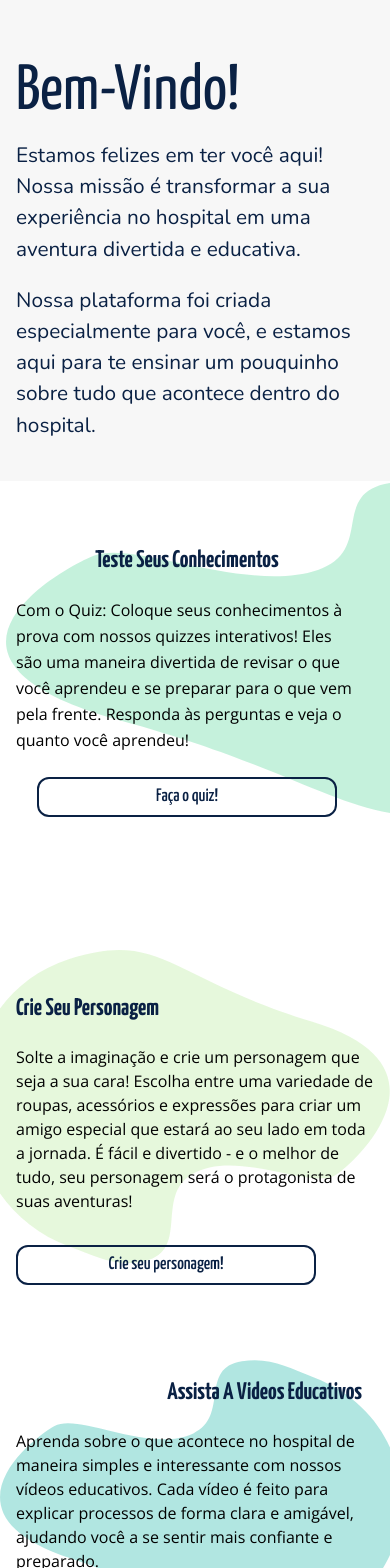
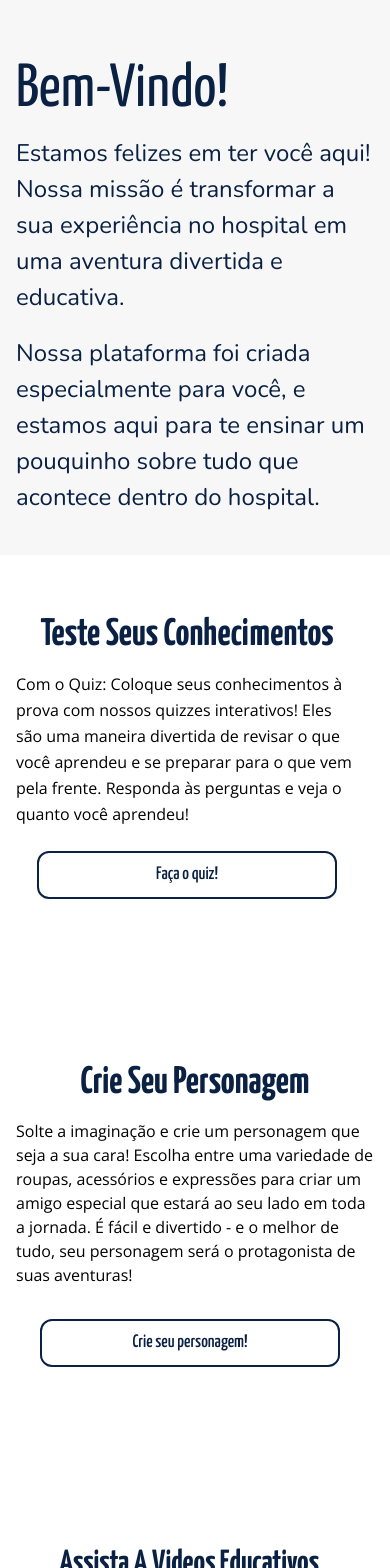
Before and after one commit to rafadagalera/Amigos-da-Saude, a React (Vite) app: page / in a window 390 px wide. Shown: the part 420-1988 px from the top of the page. Built offline with nearby package versions, Linux system fonts and the light colour scheme.

Commit message:
fix: home responsive

```diff
--- a/src/pages/home.jsx
+++ b/src/pages/home.jsx
@@ -3,13 +3,14 @@ import { Link } from "react-router-dom";
 export default function Home() {
   return (
     <div className="pt-20">
-      <div className="bg-banner-mobile h-[20rem] bg-contain bg-top bg-no-repeat sm:h-[32rem] md:bg-banner md:bg-cover"></div>
+      <div className="h-[20rem] bg-banner-mobile bg-contain bg-top bg-no-repeat sm:h-[32rem] md:bg-banner md:bg-cover"></div>
 
       <div className="container mx-auto flex flex-wrap justify-between gap-20 pt-16">
-
-        <div className="w-full pb-10 px-4 text-azul-900 md:w-[60%]">
-          <h1 className="font-yanone text-[4rem]">Bem-Vindo!</h1>
-          <div className="flex flex-col gap-5 font-nunito text-[1.3rem] md:text-[2rem]">
+        <div className="w-full px-4 pb-10 text-azul-900 md:w-[60%]">
+          <h1 className="font-yanone text-[3.8rem] md:text-[4rem]">
+            Bem-Vindo!
+          </h1>
+          <div className="flex flex-col gap-5 font-nunito text-[1.5rem] md:text-[2rem]">
             <p>
               Estamos felizes em ter você aqui! Nossa missão é transformar a sua
               experiência no hospital em uma aventura divertida e educativa.
@@ -24,53 +25,53 @@ export default function Home() {
       </div>
 
       <div className="relative">
-        <div className="absolute top-0 flex h-auto w-full flex-col bg-vetor1 bg-contain bg-right bg-no-repeat px-4 pr-8 pt-16 md:h-[50rem] md:flex-row md:justify-end md:pt-56">
+        <div className="absolute top-0 flex h-auto w-full flex-col bg-contain bg-right bg-no-repeat px-4 pr-8 pt-16 md:h-[50rem] md:flex-row md:justify-end md:bg-vetor1 md:pt-56">
           <div className="flex w-full flex-col items-center md:w-[46.25rem] md:items-start">
-            <h3 className="font-yanone text-2xl font-bold text-azul-900 md:text-[2.8125rem]">
+            <h3 className="text-center font-yanone text-2xl text-[2.4rem] font-bold text-azul-900 md:text-[2.8125rem]">
               Teste Seus Conhecimentos
             </h3>
-            <p className="pt-5 text-left font-open-sans text-base font-normal leading-relaxed md:text-[1.6rem] md:leading-normal">
+            <p className="pt-5 text-left font-open-sans text-[1.3rem] text-base font-normal leading-relaxed md:text-[1.6rem] md:leading-normal">
               Com o Quiz: Coloque seus conhecimentos à prova com nossos quizzes
               interativos! Eles são uma maneira divertida de revisar o que você
               aprendeu e se preparar para o que vem pela frente. Responda às
               perguntas e veja o quanto você aprendeu!
             </p>
-            <button className="mt-6 w-[18.75rem] rounded-xl border-2 border-azul-900 p-1 font-yanone text-lg font-medium text-azul-900 md:ml-44 md:p-3 md:text-[2.1875rem]">
+            <button className="mt-6 w-[18.75rem] rounded-xl border-2 border-azul-900 p-2 font-yanone text-lg font-medium text-azul-900 md:ml-44 md:p-3 md:text-[2.1875rem]">
               Faça o quiz!
             </button>
           </div>
         </div>
 
-        <div className="absolute top-[28rem] flex h-auto w-full flex-col bg-vetor2 bg-contain bg-left bg-no-repeat md:h-[42.5rem] md:flex-row">
+        <div className="absolute top-[28rem] flex h-auto w-full flex-col bg-contain bg-left bg-no-repeat md:h-[42.5rem] md:flex-row md:bg-vetor2">
           <div className="mt-16 w-full px-4 md:ml-10 md:mt-32 md:w-[45rem]">
-            <h3 className="font-yanone text-2xl font-bold text-azul-900 md:text-[2.8125rem]">
+            <h3 className="text-center font-yanone text-2xl text-[2.4rem] font-bold text-azul-900 md:text-[2.8125rem]">
               Crie Seu Personagem
             </h3>
-            <p className="pt-5 text-left font-open-sans text-base font-normal leading-normal md:text-[1.6rem]">
+            <p className="pt-5 text-left font-open-sans text-[1.3rem] text-base leading-normal md:text-[1.6rem]">
               Solte a imaginação e crie um personagem que seja a sua cara!
               Escolha entre uma variedade de roupas, acessórios e expressões
               para criar um amigo especial que estará ao seu lado em toda a
               jornada. É fácil e divertido - e o melhor de tudo, seu personagem
               será o protagonista de suas aventuras!
             </p>
-            <button className="mt-8 w-[18.75rem] rounded-xl border-2 border-azul-900 p-1 font-yanone text-lg font-medium text-azul-900 md:p-3 md:text-[2.1875rem]">
+            <button className="ml-6 mt-8 w-[18.75rem] rounded-xl border-2 border-azul-900 p-2 font-yanone text-lg font-medium text-azul-900 md:p-3 md:text-[2.1875rem]">
               Crie seu personagem!
             </button>
           </div>
         </div>
 
-        <div className="absolute top-[54rem] flex h-auto w-full flex-col justify-end bg-vetor3 bg-contain bg-right bg-no-repeat md:top-[54rem] md:h-[43rem] md:flex-row">
-          <div className="mt-8 w-full px-4 md:mt-56 md:w-[46.25rem]">
-            <h3 className="mr-3 text-end font-yanone text-2xl font-bold text-azul-900 md:text-start md:text-[2.8125rem]">
+        <div className="absolute top-[54rem] mt-16 flex h-auto w-full flex-col justify-end bg-contain bg-right bg-no-repeat md:top-[54rem] md:h-[43rem] md:flex-row md:bg-vetor3">
+          <div className="mt-16 w-full px-4 md:mt-56 md:w-[46.25rem]">
+            <h3 className="mr-3 text-center font-yanone text-2xl text-[2.0rem] font-bold text-azul-900 md:text-start md:text-[2.8125rem]">
               Assista A Videos Educativos
             </h3>
-            <p className="mt-5 text-left font-open-sans text-base font-normal leading-normal md:text-[1.6rem]">
+            <p className="mt-5 text-left font-open-sans text-[1.3rem] text-base leading-normal md:text-[1.6rem]">
               Aprenda sobre o que acontece no hospital de maneira simples e
               interessante com nossos vídeos educativos. Cada vídeo é feito para
               explicar processos de forma clara e amigável, ajudando você a se
               sentir mais confiante e preparado.
             </p>
-            <button className="mt-8 w-[18.75rem] rounded-xl border-2 border-azul-900 p-1 font-yanone text-lg font-medium text-azul-900 md:ml-24 md:p-3 md:text-[2.1875rem]">
+            <button className="mb-4 ml-5 mt-8 w-[18.75rem] rounded-xl border-2 border-azul-900 p-2 font-yanone text-lg font-medium text-azul-900 md:ml-24 md:p-3 md:text-[2.1875rem]">
               Assista agora!
             </button>
           </div>
```
